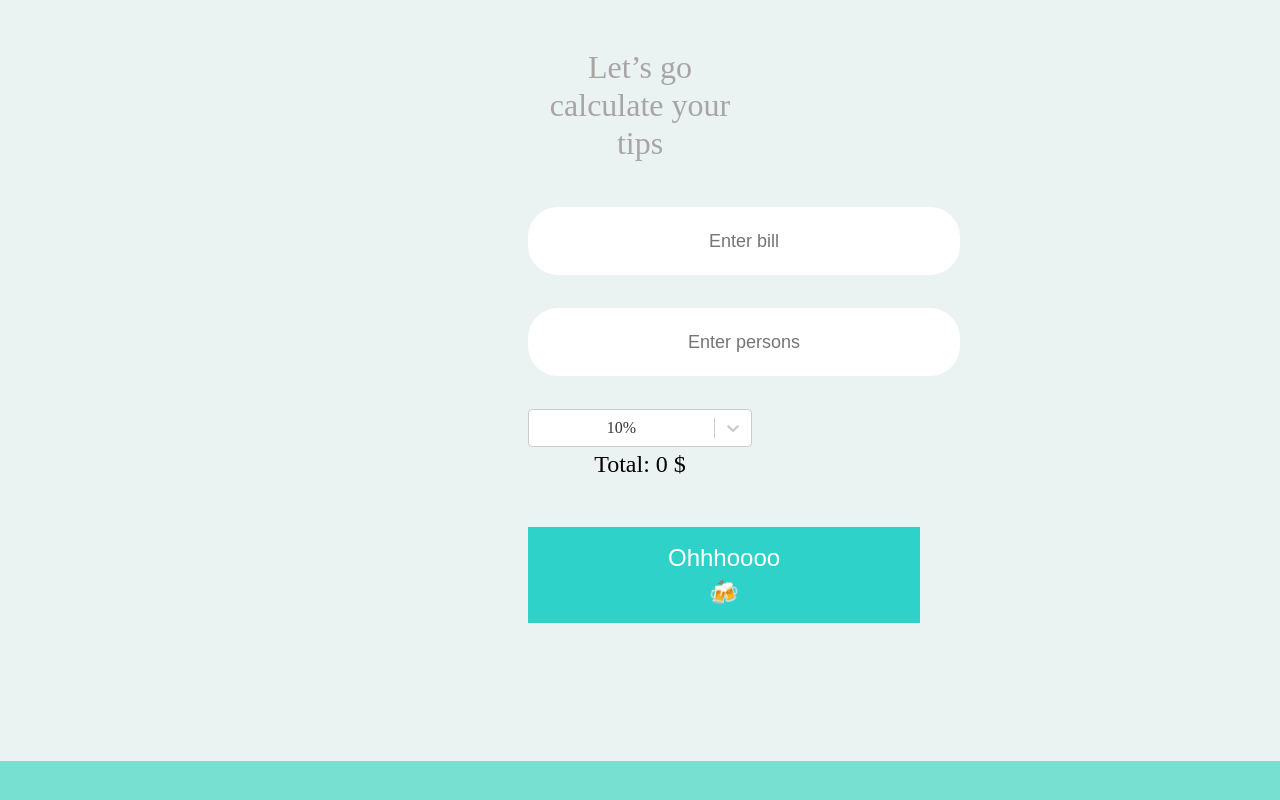
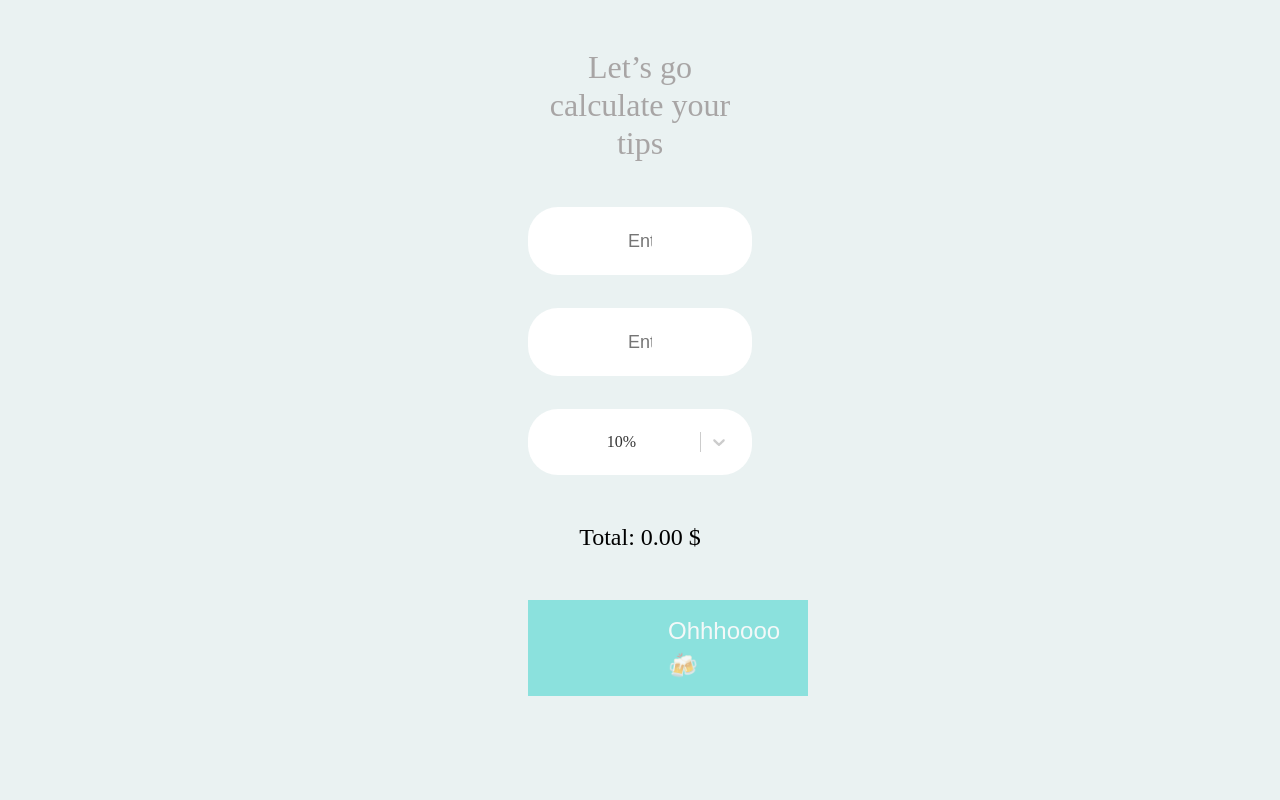
Before and after one commit to AndreiBats/react-tips-calculator, a React (Create React App) app: page / in a window 1280 px wide. Shown: the part 316-1116 px from the top of the page. Before the commit the page ends 1077 px from the top, so only its background shows below. Built offline with nearby package versions, Linux system fonts and the light colour scheme.

Commit message:
feat: add input styles

```diff
--- a/src/components/button/Button.tsx
+++ b/src/components/button/Button.tsx
@@ -1,10 +1,15 @@
-import { StyledButton, ButtonTips } from "./styles";
 import { Pictures } from "../../types";
+import { StyledButton } from "./styles";
 
-export const Button = () => {
+interface IProps {
+  type: "button" | "submit" | "reset" | undefined;
+  disabled: boolean;
+}
+
+export const Button = ({ disabled, type }: IProps) => {
   return (
-    <StyledButton>
-      <ButtonTips type="submit">Ohhhoooo {Pictures.Beer}</ButtonTips>
+    <StyledButton disabled={disabled} type={type}>
+      Ohhhoooo {Pictures.Beer}
     </StyledButton>
   );
 };
--- a/src/components/button/styles.ts
+++ b/src/components/button/styles.ts
@@ -1,9 +1,8 @@
 import styled from "styled-components";
 import { Colors } from "../../types";
 
-const StyledButton = styled.div``;
-
-const ButtonTips = styled.button`
+const StyledButton = styled.button`
+  width: 100%;
   text-align: center;
   background-color: ${Colors.Green};
   padding: 13px 140px;
@@ -13,6 +12,13 @@ const ButtonTips = styled.button`
   line-height: 35px;
   color: ${Colors.White};
   margin-top: 45px;
+
+  &:disabled {
+    background: ${Colors.Green};
+    opacity: 0.5;
+  }
+
+  transition: all 0.5s;
 `;
 
-export { StyledButton, ButtonTips };
+export { StyledButton };
--- a/src/components/customselect/CustomSelect.tsx
+++ b/src/components/customselect/CustomSelect.tsx
@@ -1,5 +1,6 @@
-import Select from "react-select";
+import Select, { SingleValue } from "react-select";
 import { IOption } from "../../types";
+import { CustomStyles } from "./styles";
 
 export const options: IOption[] = [
   { value: "10", label: "10%" },
@@ -8,11 +9,17 @@ export const options: IOption[] = [
 ];
 
 interface IProps {
-  onChange: (event: any) => void;
-  // TODO: fix type
+  onChange: (event: SingleValue<string | IOption>) => void;
   value: IOption | undefined | string;
 }
 
 export const CustomSelect = ({ onChange, value }: IProps) => {
-  return <Select options={options} onChange={onChange} value={value} />;
+  return (
+    <Select
+      options={options}
+      onChange={onChange}
+      value={value}
+      styles={CustomStyles}
+    />
+  );
 };
--- a/src/components/customselect/styles.ts
+++ b/src/components/customselect/styles.ts
@@ -1 +1,12 @@
-import styled from "styled-components";
+import { Colors } from "../../types";
+
+export const CustomStyles = {
+  control: () => ({
+    width: "100%",
+    display: "flex",
+    background: Colors.White,
+    borderRadius: "30px",
+    marginBottom: "45px",
+    padding: "15px",
+  }),
+};
--- a/src/components/form/Form.tsx
+++ b/src/components/form/Form.tsx
@@ -1,5 +1,7 @@
-import { useState } from "react";
+import { useEffect, useState } from "react";
+import { SingleValue } from "react-select";
 import { useInput } from "../../hooks/useInput";
+import { IOption } from "../../types";
 import { Button } from "../button/Button";
 import { CustomSelect, options } from "../customselect/CustomSelect";
 import { Input } from "../input/Input";
@@ -9,49 +11,56 @@ export const Form = () => {
   const userBill = useInput("");
   const userPersons = useInput("");
 
-  const [currentValue, setCurrentValue] = useState("10");
-  const [value, setValue] = useState(0);
+  const [tips, setTips] = useState<string>(options[0].value);
 
-  const handleChangeValue = (event: any): void => {
-    // TODO: fix type
-    const percent = +currentValue + 100;
-    const total = (+userBill.value / +userPersons.value / 100) * percent;
+  const getValue = () => {
+    return tips ? options.find((option) => option.value === tips) : "";
+  };
 
-    setValue(total);
+  const handleTips = (event: SingleValue<string | IOption>): void => {
+    setTips((event as IOption).value);
+  };
+  const [total, setTotal] = useState<string>("0.00");
 
+  const handleChangeTotal = (
+    event: React.SyntheticEvent<HTMLFormElement>
+  ): void => {
+    const totalValue = (
+      (+userBill.value / +userPersons.value / 100) *
+      (+tips + 100)
+    ).toFixed(2);
+
+    setTotal(totalValue);
     event.preventDefault();
   };
 
-  const getValue = () => {
-    return currentValue
-      ? options.find((option) => option.value === currentValue)
-      : "";
-  };
+  const [isActive, setIsActive] = useState<boolean>(true);
 
-  const handleChange = (event: any): void => {
-    //TODO: fix type
-    setCurrentValue(event.value);
-  };
+  useEffect(() => {
+    userBill.value && userPersons.value
+      ? setIsActive(false)
+      : setIsActive(true);
+  }, [userBill.value, userPersons.value]);
 
   return (
-    <StyledForm onSubmit={handleChangeValue}>
+    <StyledForm onSubmit={handleChangeTotal}>
       <Title>Welcome to App</Title>
       <Description>Let’s go calculate your tips</Description>
       <Input
-        type={""}
+        type="text"
         placeholder="Enter bill"
         {...userBill}
         title="Используйте числовой формат"
       />
       <Input
-        type={""}
+        type="text"
         placeholder="Enter persons"
         {...userPersons}
         title="Используйте числовой формат"
       />
-      <CustomSelect onChange={handleChange} value={getValue()} />
-      <Total>Total: {value} $</Total>
-      <Button />
+      <CustomSelect onChange={handleTips} value={getValue()} />
+      <Total>Total: {total} $</Total>
+      <Button type="submit" disabled={isActive}></Button>
     </StyledForm>
   );
 };
--- a/src/components/input/Input.tsx
+++ b/src/components/input/Input.tsx
@@ -8,10 +8,10 @@ interface IProps {
   title: string;
 }
 
-export const Input = ({ placeholder, onChange, title }: IProps) => {
+export const Input = ({ placeholder, onChange, title, type }: IProps) => {
   return (
     <StyledInput
-      type="text"
+      type={type}
       placeholder={placeholder}
       onChange={onChange}
       title={title}
--- a/src/components/input/styles.ts
+++ b/src/components/input/styles.ts
@@ -1,6 +1,7 @@
 import styled from "styled-components";
 
 const StyledInput = styled.input`
+  width: 100%;
   display: flex;
   flex-direction: column;
   border-radius: 30px;
```
